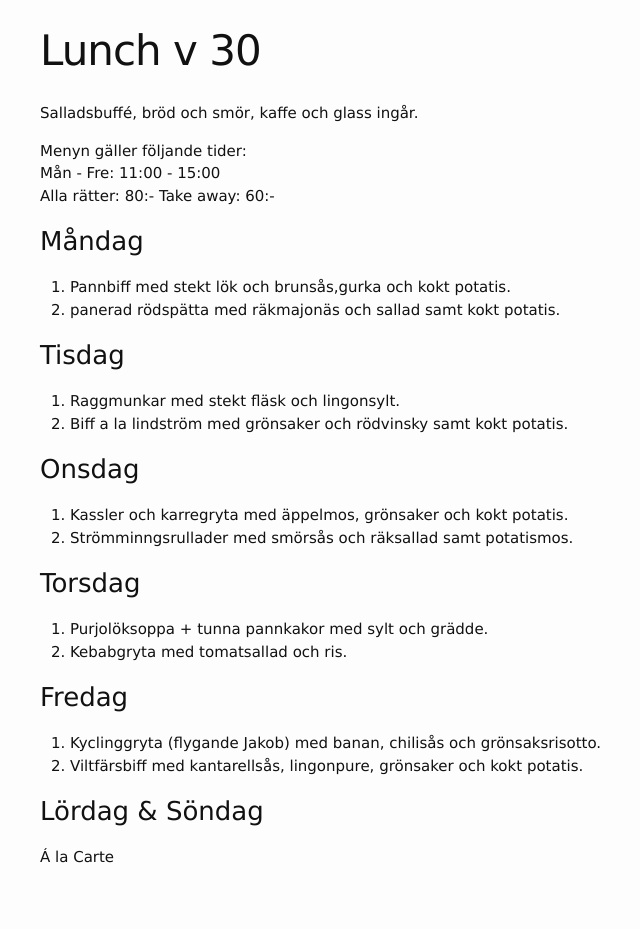
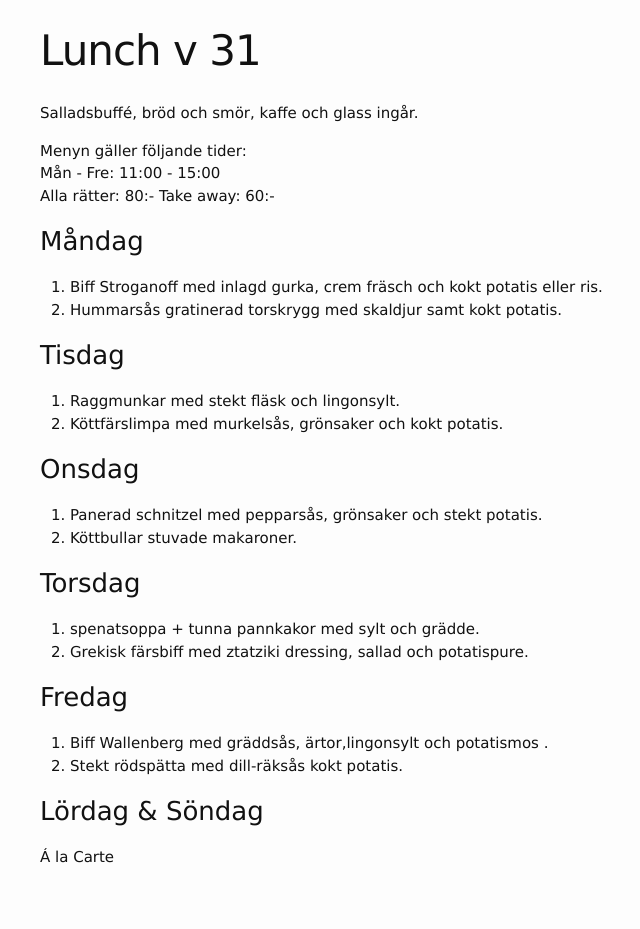
Before and after one commit to FarInn62/farinn62.github.io, a Jekyll site: the page built from lunch.md, in a window 1280 px wide. Shown: the whole page, without its empty margins (230-870 px from the left). Built offline with Jekyll 4.4.1, drawn with Linux system fonts in a browser that asks for light colours.

Commit message:
Update lunch.md

```diff
--- a/lunch.md
+++ b/lunch.md
@@ -1,6 +1,6 @@
 ---
 layout: foodmenu
-title: Lunch v 30
+title: Lunch v 31
 permalink: /lunch/
 published: true
 ---
@@ -12,28 +12,28 @@ Alla rätter: 80:- Take away: 60:-
 
 ### Måndag
 
-1. Pannbiff med stekt lök och brunsås,gurka och kokt potatis.
-2. panerad rödspätta med räkmajonäs och sallad samt kokt potatis.
+1. Biff Stroganoff med inlagd gurka, crem fräsch och kokt potatis eller ris.
+2. Hummarsås gratinerad torskrygg med skaldjur samt kokt potatis.
 
 ### Tisdag
 
 1. Raggmunkar med stekt fläsk och lingonsylt.
-2. Biff a la lindström med grönsaker och rödvinsky samt kokt potatis.
+2. Köttfärslimpa med murkelsås, grönsaker och kokt potatis.
 
 ### Onsdag
 
-1. Kassler och karregryta med äppelmos, grönsaker och kokt potatis.
-2. Strömminngsrullader med smörsås och räksallad samt potatismos.
+1. Panerad schnitzel med pepparsås, grönsaker och stekt potatis.
+2. Köttbullar stuvade makaroner.
 
 ### Torsdag
 
-1. Purjolöksoppa + tunna pannkakor med sylt och grädde.
-2. Kebabgryta med tomatsallad och ris.
+1. spenatsoppa + tunna pannkakor med sylt och grädde.
+2. Grekisk färsbiff med ztatziki dressing, sallad och potatispure.
 
 ### Fredag
 
-1. Kyclinggryta (flygande Jakob) med banan, chilisås och grönsaksrisotto.
-2. Viltfärsbiff med kantarellsås, lingonpure, grönsaker och kokt potatis.
+1. Biff Wallenberg med gräddsås, ärtor,lingonsylt och potatismos .
+2. Stekt rödspätta med dill-räksås kokt potatis.
 
 ### Lördag & Söndag
 
```
